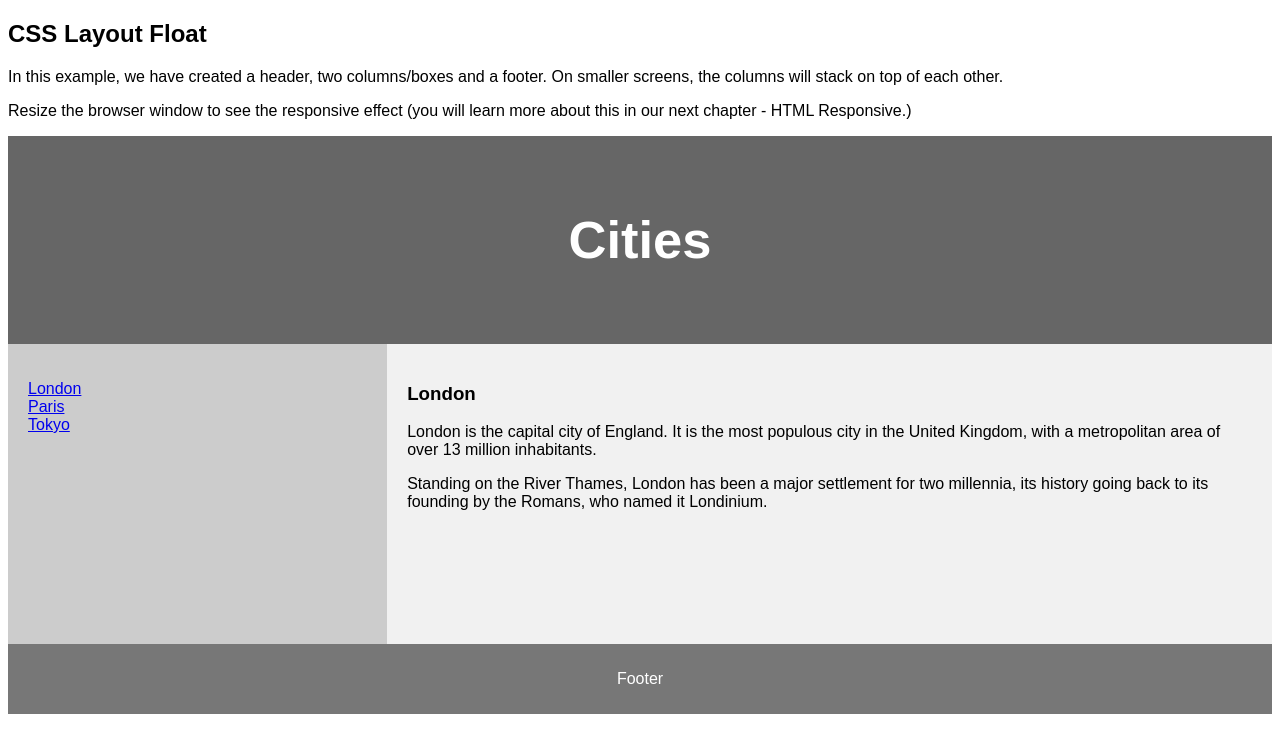
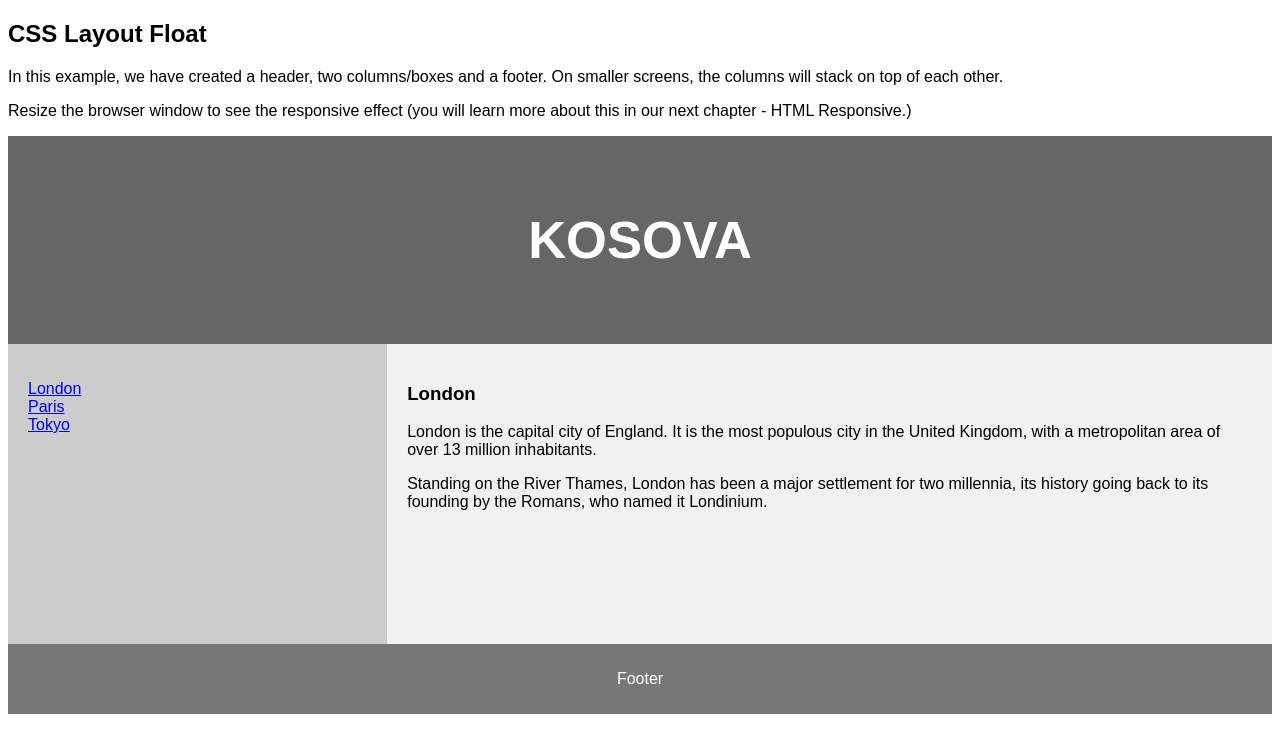
Before and after one commit to AnesaaM/FlexForce, a plain HTML site: page signup.html in a window 1280 px wide. Drawn offline with Linux system fonts and the light colour scheme.

Commit message:
Update signup.html
ndryshim

```diff
--- a/signup.html
+++ b/signup.html
@@ -76,7 +76,7 @@ footer {
 <p>Resize the browser window to see the responsive effect (you will learn more about this in our next chapter - HTML Responsive.)</p>
 
 <header>
-  <h2>Cities</h2>
+  <h2>KOSOVA</h2>
 </header>
 
 <section>
```
